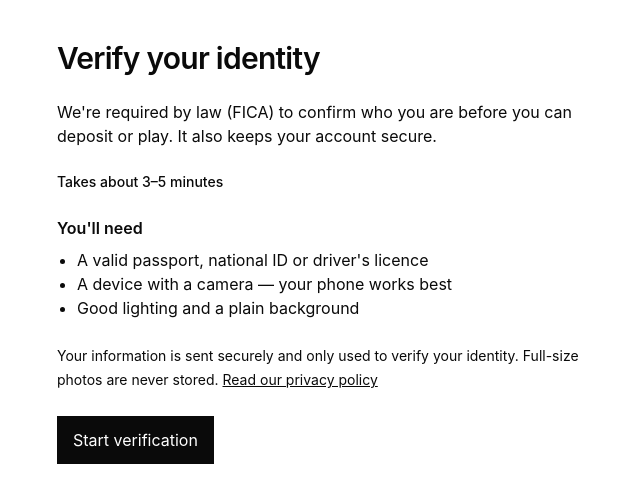
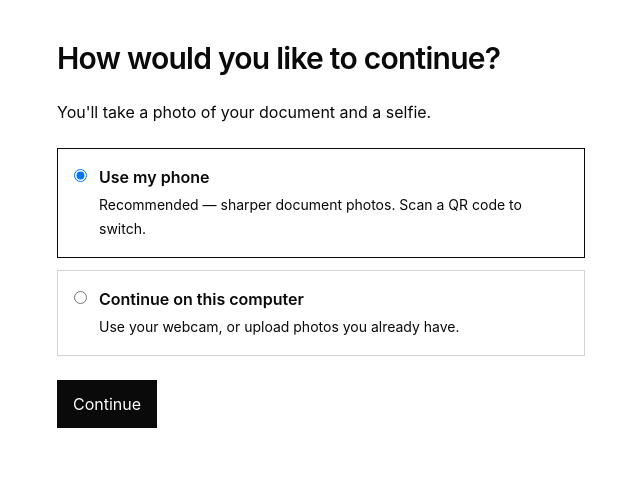
Before and after one commit to Karabo-Seipelo/Tsogo-KYC, a Next.js app: page / in a window 1280 px wide. Both pictures are taken after a click on the button "Start verification". Shown: the top 502 px of the page, without its empty margins (319-959 px from the left). Built offline with nearby package versions, Linux system fonts and the light colour scheme.

Commit message:
feat: enhance user journey with device selection and integration

```diff
--- a/specs/02-session-and-qr-handoff/spec.md
+++ b/specs/02-session-and-qr-handoff/spec.md
@@ -92,7 +92,7 @@ sequenceDiagram
 - [x] T-02.2 `POST /api/session`: create the session, set the httpOnly cookie, reject a bad `Origin` with 403, return 401 without a cookie, and keep the session id out of the body and the URL → R-02.3, R-02.13, AC-02.13, AC-02.14 · verify: `pnpm test src/app/api/session` · files: `src/app/api/session/route.ts`, `src/app/api/session/route.test.ts` · gate: tests reviewed
 - [x] T-02.3 `GET /api/session/status` returns the single-device step and checks → R-02.6 · verify: `pnpm test src/app/api/session` · files: `src/app/api/session/status/route.ts`, `src/app/api/session/status/route.test.ts` · gate: tests reviewed
 - [x] T-02.4 D1 start screen → R-02.1, AC-02.1 · verify: `pnpm test src/features/start` · files: `src/features/start/StartScreen.tsx`, `src/features/start/StartScreen.test.tsx`
-- [ ] T-02.5 D2 device choice. "Use my phone" is pre-selected; choosing this computer continues. The QR screen is T-02.9 → R-02.2, AC-02.2 · verify: `pnpm test src/features/start` · files: `src/features/start/DeviceSelection.tsx`, `src/features/start/DeviceSelection.test.tsx`
+- [x] T-02.5 D2 device choice. "Use my phone" is pre-selected; choosing this computer continues. The QR screen is T-02.9 → R-02.2, AC-02.2 · verify: `pnpm test src/features/start` · files: `src/features/start/DeviceSelection.tsx`, `src/features/start/DeviceSelection.test.tsx`
 - [ ] T-02.6 Help dialog → R-02.9, R-02.12, AC-02.9 · verify: `pnpm test src/features/help` · files: `src/features/help/HelpDialog.tsx`, `src/features/help/HelpDialog.test.tsx`
 - [ ] T-02.7 Save & exit confirmation and the saved page → R-02.10, AC-02.10, AC-02.11 · verify: `pnpm test src/features/save-exit` · files: `src/features/save-exit/SaveExit.tsx`, `src/features/save-exit/SaveExit.test.tsx`
 - [ ] T-02.8 `/privacy` → R-02.11, AC-02.12 · verify: `pnpm test src/app/privacy` · files: `src/app/privacy/page.tsx`, `src/app/privacy/page.test.tsx`
--- a/src/app/page.tsx
+++ b/src/app/page.tsx
@@ -1,12 +1,12 @@
 import bundled from "../../content/en-ZA.json";
-import { StartScreen } from "@/features/start/StartScreen";
+import { Journey } from "@/features/start/Journey";
 import { ContentProvider } from "@/lib/content/ContentProvider";
 import { contentSchema } from "@/lib/content/schema";
 
 export default function Page() {
   return (
     <ContentProvider content={contentSchema.parse(bundled)}>
-      <StartScreen />
+      <Journey />
     </ContentProvider>
   );
 }
--- /dev/null
+++ b/src/features/start/DeviceSelection.tsx
@@ -0,0 +1,106 @@
+"use client";
+
+import { useEffect, useRef, useState, type Ref } from "react";
+import { useContent } from "@/lib/content/useContent";
+
+type Choice = "phone" | "thisDevice";
+
+type Props = {
+  onChooseThisDevice: () => void;
+};
+
+export function DeviceSelection({ onChooseThisDevice }: Props) {
+  const { t } = useContent();
+  const phone = useRef<HTMLInputElement>(null);
+  const [choice, setChoice] = useState<Choice>("phone");
+
+  useEffect(() => {
+    phone.current?.focus();
+  }, []);
+
+  return (
+    <main className="min-h-dvh bg-white text-neutral-950">
+      <div className="mx-auto flex w-full max-w-xl flex-col gap-6 px-6 py-10">
+        <h1 id="device-title" className="text-3xl font-semibold tracking-tight">
+          {t("device.title")}
+        </h1>
+        <p className="text-base leading-6">{t("device.intro")}</p>
+        <div
+          role="radiogroup"
+          aria-labelledby="device-title"
+          className="flex flex-col gap-3"
+        >
+          <Option
+            inputRef={phone}
+            name="phone"
+            checked={choice === "phone"}
+            onSelect={() => setChoice("phone")}
+            title={t("device.options.phone.title")}
+            description={t("device.options.phone.description")}
+          />
+          <Option
+            name="thisDevice"
+            checked={choice === "thisDevice"}
+            onSelect={() => setChoice("thisDevice")}
+            title={t("device.options.thisDevice.title")}
+            description={t("device.options.thisDevice.description")}
+          />
+        </div>
+        <button
+          type="button"
+          className="w-full bg-neutral-950 px-4 py-3 text-white sm:w-fit"
+          onClick={() => {
+            if (choice === "thisDevice") {
+              onChooseThisDevice();
+            }
+          }}
+        >
+          {t("common.actions.continue")}
+        </button>
+      </div>
+    </main>
+  );
+}
+
+type OptionProps = {
+  inputRef?: Ref<HTMLInputElement>;
+  name: Choice;
+  checked: boolean;
+  onSelect: () => void;
+  title: string;
+  description: string;
+};
+
+function Option({
+  inputRef,
+  name,
+  checked,
+  onSelect,
+  title,
+  description,
+}: OptionProps) {
+  const descriptionId = `device-${name}-description`;
+
+  return (
+    <div className="border border-neutral-300 p-4 has-checked:border-neutral-950">
+      <label className="flex items-start gap-3">
+        <input
+          ref={inputRef}
+          className="mt-1"
+          type="radio"
+          name="device"
+          value={name}
+          checked={checked}
+          aria-describedby={descriptionId}
+          onChange={onSelect}
+        />
+        <span>
+          <span className="block font-semibold">{title}</span>
+          <span id={descriptionId} className="mt-1 block text-sm leading-6">
+            {description}
+          </span>
+        </span>
+      </label>
+    </div>
+  );
+}
--- /dev/null
+++ b/src/features/start/Journey.tsx
@@ -0,0 +1,25 @@
+"use client";
+
+import { useKycMachine } from "@/machines/useKycMachine";
+import { DeviceSelection } from "./DeviceSelection";
+import { StartScreen } from "./StartScreen";
+
+export function Journey() {
+  const { state, send } = useKycMachine();
+
+  if (state === "deviceSelection") {
+    return (
+      <DeviceSelection
+        onChooseThisDevice={() => send({ type: "CHOOSE_THIS_DEVICE" })}
+      />
+    );
+  }
+
+  if (state === "idle") {
+    return (
+      <StartScreen onStart={() => send({ type: "START", device: "desktop" })} />
+    );
+  }
+
+  return <main />;
+}
--- a/src/features/start/StartScreen.tsx
+++ b/src/features/start/StartScreen.tsx
@@ -5,7 +5,11 @@ import { useContent } from "@/lib/content/useContent";
 
 const estimateMinutes = { min: 3, max: 5 };
 
-export function StartScreen() {
+type Props = {
+  onStart: () => void;
+};
+
+export function StartScreen({ onStart }: Props) {
   const { content, t } = useContent();
   const heading = useRef<HTMLHeadingElement>(null);
 
@@ -46,6 +50,7 @@ export function StartScreen() {
         <button
           type="button"
           className="w-full bg-neutral-950 px-4 py-3 text-white sm:w-fit"
+          onClick={onStart}
         >
           {t("start.cta")}
         </button>
```
Also changed, not shown: 2 other files (tests, documents, lock files or other folders).
